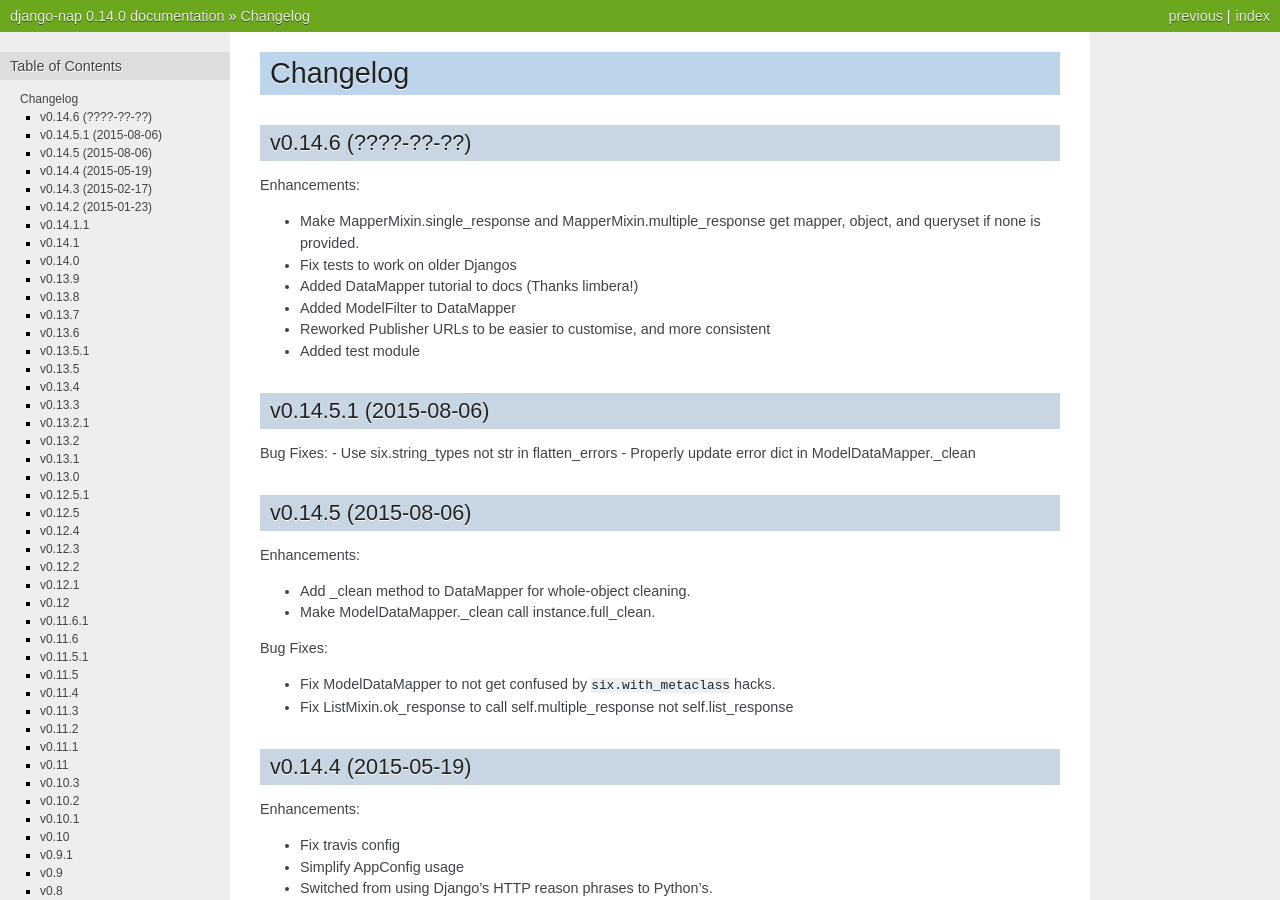
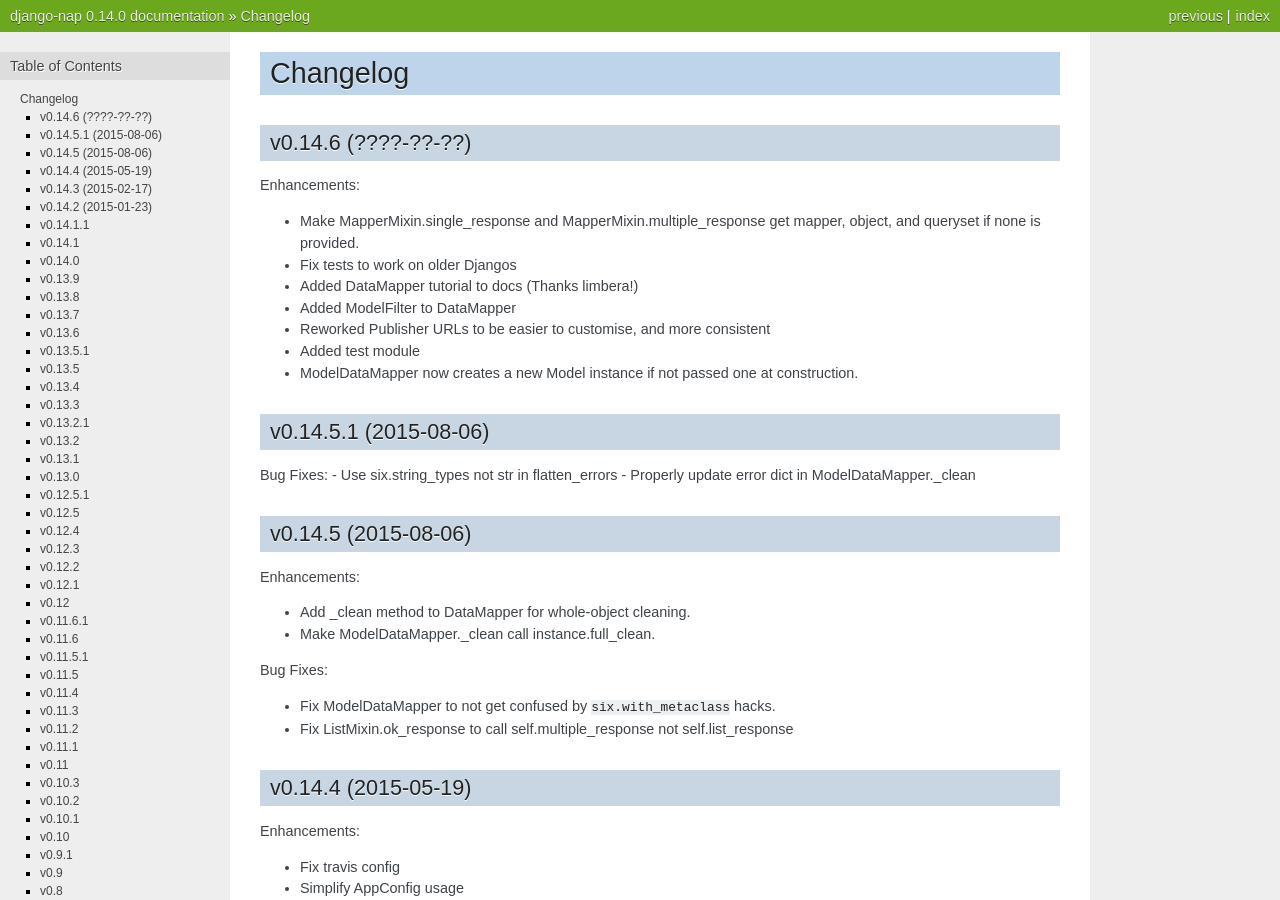
Before and after one commit to funkybob/django-nap, a Sphinx documentation site: the page built from docs/changelog.rst, in a window 1280 px wide and 900 px high. Built offline with Sphinx 7.4.7, drawn with Linux system fonts in a browser that asks for light colours; pages that are not in the unit, such as notebooks, are missing from menus.

Commit message:
Update changelog

```diff
--- a/docs/changelog.rst
+++ b/docs/changelog.rst
@@ -14,6 +14,7 @@
 + Added ModelFilter to DataMapper
 + Reworked Publisher URLs to be easier to customise, and more consistent
 + Added test module
++ ModelDataMapper now creates a new Model instance if not passed one at construction.
 
 v0.14.5.1 (2015-08-06)
 ======================
```
